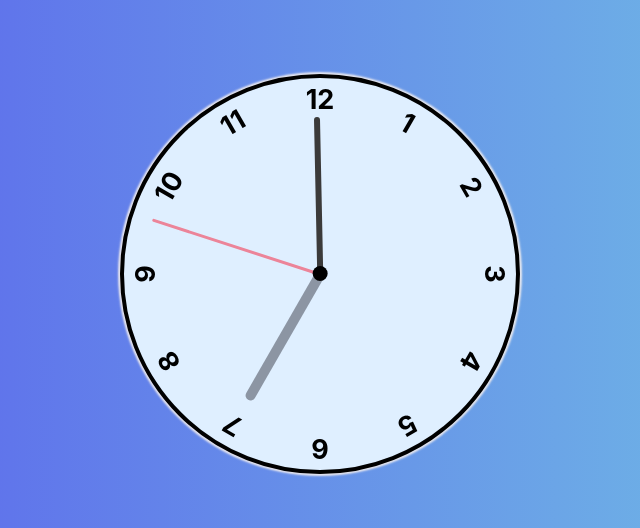
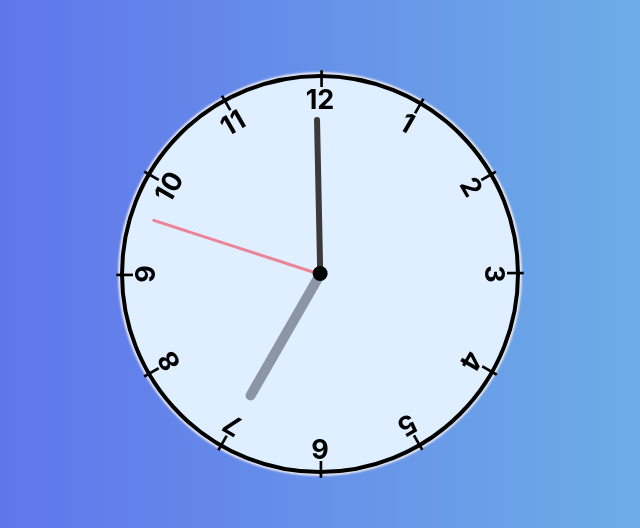
Before and after one commit to mahbub-mahi/CLock, a plain HTML site: page index.html in a window 1280 px wide. Shown: the part 126-654 px from the top of the page, 320-960 px from the left. Drawn offline with Linux system fonts and the light colour scheme.

Commit message:
all file added

```diff
--- a/index.html
+++ b/index.html
@@ -12,18 +12,18 @@
         <div class="hand hour" data-hour-hand></div>
         <div class="hand minute" data-minute-hand></div>
         <div class="hand second" data-second-hand></div>
-        <div class="number number1">1</div>
-        <div class="number number2">2</div>
-        <div class="number number3">3</div>
-        <div class="number number4">4</div>
-        <div class="number number5">5</div>
-        <div class="number number6">6</div>
-        <div class="number number7">7</div>
-        <div class="number number8">8</div>
-        <div class="number number9">9</div>
-        <div class="number number10">10</div>
-        <div class="number number11">11</div>
-        <div class="number number12">12</div>
+        <div class="number number1"><span>|</span>1</div>
+        <div class="number number2"><span>|</span>2</div>
+        <div class="number number3"><span>|</span>3</div>
+        <div class="number number4"><span>|</span>4</div>
+        <div class="number number5"><span>|</span>5</div>
+        <div class="number number6"><span>|</span>6</div>
+        <div class="number number7"><span>|</span>7</div>
+        <div class="number number8"><span>|</span>8</div>
+        <div class="number number9"><span>|</span>9</div>
+        <div class="number number10"><span>|</span>10</div>
+        <div class="number number11"><span>|</span>11</div>
+        <div class="number number12"><span>|</span>12</div>
     </div>
 
 
--- a/style.css
+++ b/style.css
@@ -5,7 +5,6 @@
     font-size: 27px;
     font-family: -apple-system, BlinkMacSystemFont, 'Segoe UI', Roboto, Oxygen, Ubuntu, Cantarell, 'Open Sans', 'Helvetica Neue', sans-serif;
 }
-
 body{
     background: linear-gradient(to right, rgb(48, 48, 233, 80%), rgb(115, 200, 228));
     display: flex;
@@ -15,7 +14,6 @@ body{
     min-height: 100vh;
     overflow: hidden;
 }
-
 .clock{
     width: 400px;
     height: 400px;
@@ -25,7 +23,6 @@ body{
     box-shadow: 0px 0px 2px 2px rgba(243, 238, 238, 0.9);
     position: relative;
 }
-
 .clock .number{
    --rotation : 0;
     position: absolute;
@@ -36,7 +33,6 @@ body{
     transform: rotate(var(--rotation));
     padding: 5px;
 }
-
 .clock .number1 { --rotation: 30deg;}
 .clock .number2 { --rotation: 60deg; }
 .clock .number3 { --rotation: 90deg; }
@@ -48,7 +44,6 @@ body{
 .clock .number9 { --rotation: 270deg; }
 .clock .number10 { --rotation: 300deg; }
 .clock .number11 { --rotation: 330deg; }
-
 .clock .center{
     position: absolute;
     background-color: black;
@@ -57,10 +52,9 @@ body{
     top: 48%;
     left: 50%;
     transform: translateX(-49%);
-    z-index: 11;
+    z-index: 6;
     border-radius: 50%;
 }
-
 .clock .hand{
     --rotation: 0;
     position: absolute;
@@ -70,11 +64,10 @@ body{
     border-top-right-radius : 10px;
     background-color : rgb(18, 18, 34);
     transform-origin: bottom;
-    z-index: 10;
+    z-index: 5;
     transform: translateX(-46%) rotate(calc(var(--rotation)*1deg)) ;
 
 }
-
 .clock .hand.second{
     width: 3px;
     height: 45%;
@@ -90,3 +83,15 @@ body{
     height: 37%;
     background-color: rgba(28, 26, 39, 0.425);
 }
+span{
+    font-size: 14px;
+    font-weight: bolder;
+    position: absolute;
+    margin-top: -13px;
+    margin-left: 5px;
+    word-spacing: 20px
+}
+
+.number10 >span, .number11 > span, .number12 > span {
+    margin-left: 13px;
+}
```
